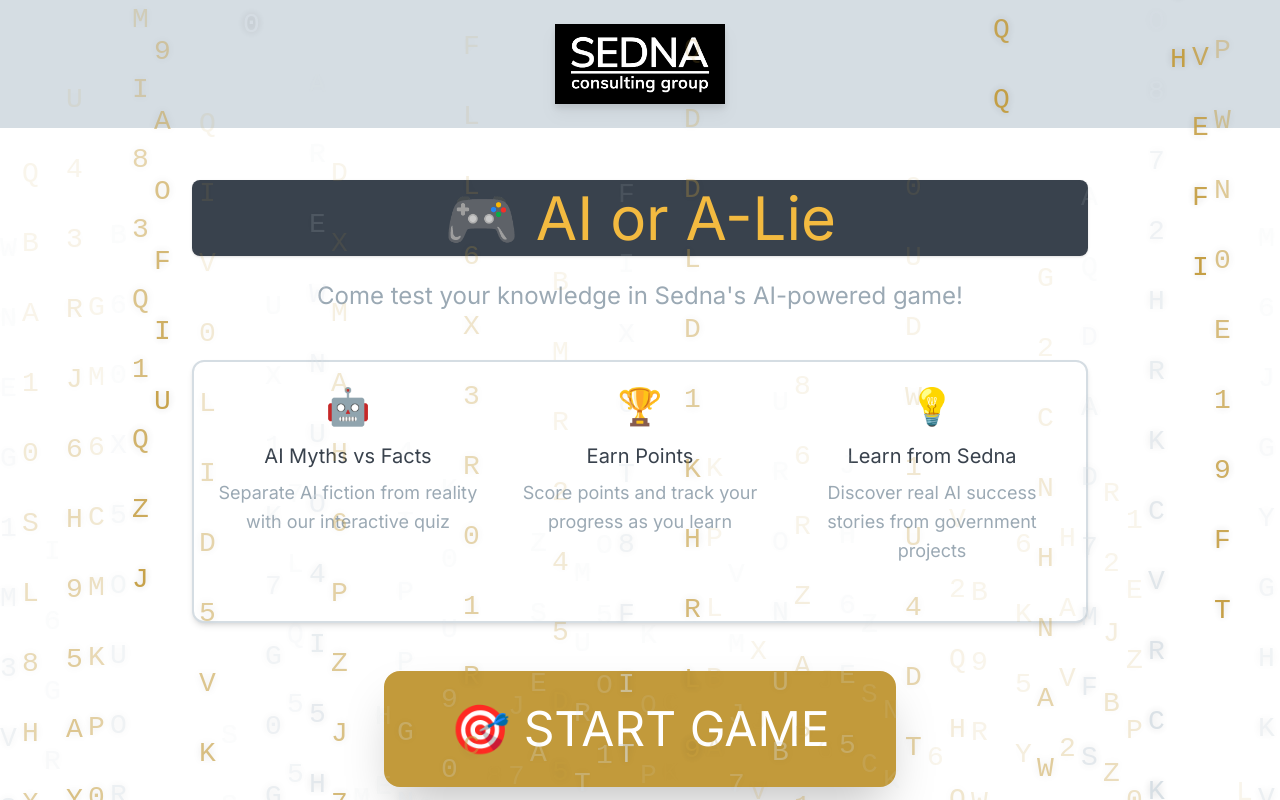
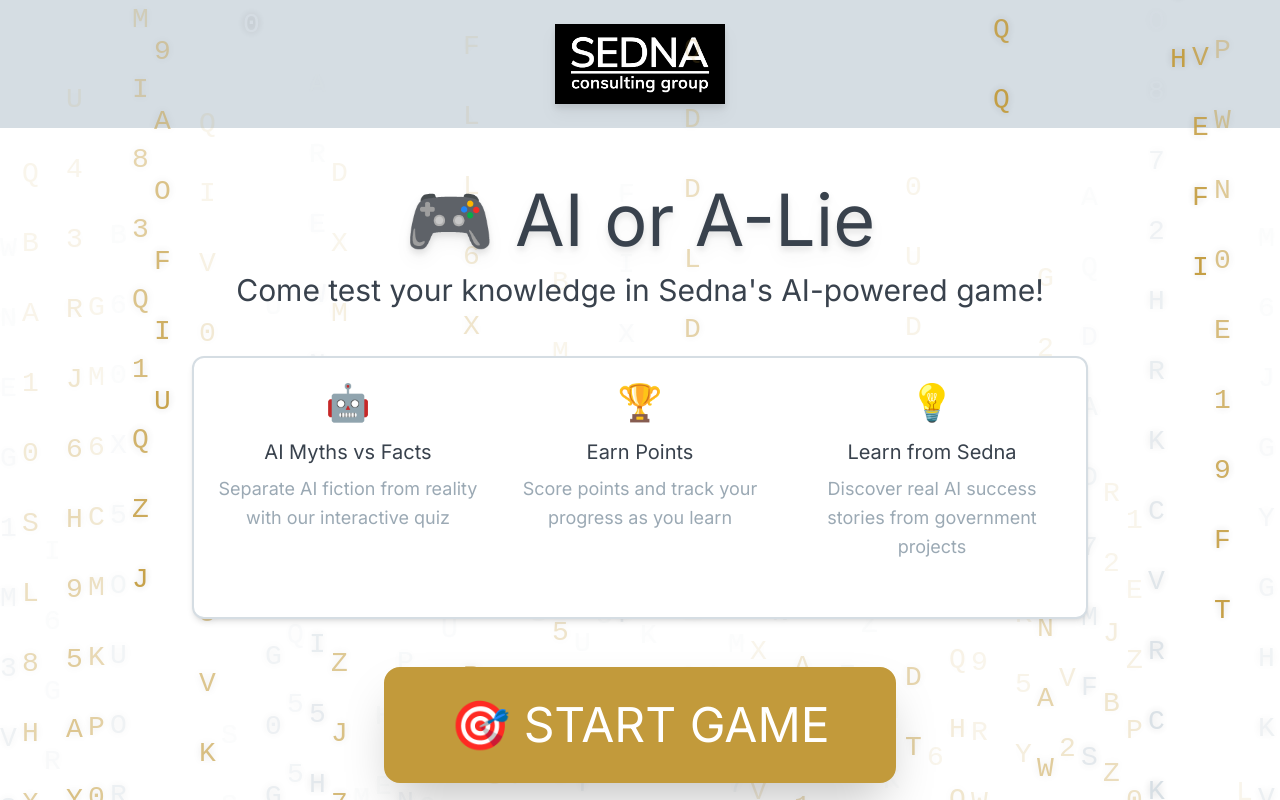
Before and after one commit to nekesuresh/sednagame-small, a SvelteKit app: page / in a window 1280 px wide. Built offline with nearby package versions, Linux system fonts and the light colour scheme.

Commit message:
Fix: Only show one title on main page, use first title's style, and ensure matrix is behind all content

```diff
--- a/src/routes/+page.svelte
+++ b/src/routes/+page.svelte
@@ -152,7 +152,7 @@
 </style>
 
 <div class="page-container">
-	<div class="matrix-rain">
+	<div class="matrix-rain" style="z-index:0; pointer-events:none;">
 		{#each columns as col}
 			<div
 				class="matrix-col"
@@ -166,20 +166,19 @@
 							opacity: {Math.max(0.1, 1 - (col.trail.length - j) / col.trail.length)};
 							transform: translateY({col.y - (col.trail.length - j) * fontSize}px);
 						"
-						>{char}</span>
+					>{char}</span>
 				{/each}
 			</div>
 		{/each}
 	</div>
-	<!-- Remove the .header-content block and its children, keep only the second title/description section -->
-	<div class="min-h-screen bg-gradient-to-br from-sedna-cool-blue via-sedna-dark-blue to-sedna-navy flex items-center justify-center p-4">
+	<div class="min-h-screen bg-gradient-to-br from-sedna-cool-blue via-sedna-dark-blue to-sedna-navy flex items-center justify-center p-4" style="position:relative; z-index:2;">
 		<div class="max-w-4xl mx-auto text-center">
 			<!-- Logo/Header -->
 			<div class="text-center mb-12">
-				<h1 class="sedna-header mb-6">
+				<h1 class="text-5xl md:text-7xl font-retro-bold text-sedna-orange mb-4 drop-shadow-lg">
 					🎮 AI or A-Lie
 				</h1>
-				<p class="sedna-subheader">
+				<p class="text-2xl md:text-3xl font-retro text-sedna-light-grey mb-8">
 					Come test your knowledge in Sedna's AI-powered game!
 				</p>
 			</div>
--- a/src/routes/setup/+page.svelte
+++ b/src/routes/setup/+page.svelte
@@ -83,26 +83,8 @@
 	<title>Setup - AI or A-Lie</title>
 </svelte:head>
 
-<div class="page-container">
-	<div class="matrix-rain pointer-events-none">
-		{#each columns as col}
-			<div
-				class="matrix-col"
-				style="left: {col.x}px; top: 0; height: 100vh;"
-			>
-				{#each col.trail as char, j}
-					<span
-						class="matrix-char"
-						style="
-							color: {col.color};
-							opacity: {Math.max(0.1, 1 - (col.trail.length - j) / col.trail.length)};
-							transform: translateY({col.y - (col.trail.length - j) * fontSize}px);"
-					>{char}</span>
-				{/each}
-			</div>
-		{/each}
-	</div>
-	<div class="header-content">
+<div class="sedna-section-bg min-h-screen overflow-y-auto flex items-center justify-center">
+	<div class="w-full max-w-lg mx-auto py-8">
 		<div class="text-center mb-8">
 			<h1 class="sedna-header mb-4 flex items-center justify-center gap-3 whitespace-nowrap text-3xl md:text-4xl lg:text-5xl">
 				<span>🎮</span>
@@ -112,7 +94,6 @@
 				Tell us about yourself to personalize your AI learning experience
 			</p>
 		</div>
-		<div class="w-full max-w-lg mx-auto">
 		<div class="sedna-card p-6">
 			<form on:submit|preventDefault={handleSubmit} class="space-y-5">
 				<!-- Difficulty selection FIRST -->
@@ -234,7 +215,7 @@
 				</div>
 				<div>
 					<label for="phone" class="block text-xl font-retro-bold text-sedna-navy mb-3">
-							�� Phone Number
+						📱 Phone Number
 					</label>
 					<input
 						id="phone"
@@ -346,42 +327,3 @@
 		</div>
 	</div>
 </div>
-</div>
-
-<style>
-.page-container {
-  position: relative;
-  background: transparent;
-  min-height: 100vh;
-  width: 100vw;
-  overflow: hidden;
-}
-.matrix-rain {
-  position: fixed;
-  top: 0;
-  left: 0;
-  width: 100vw;
-  height: 100vh;
-  pointer-events: none;
-  z-index: 1;
-}
-.matrix-col {
-  position: absolute;
-  top: 0;
-  will-change: transform;
-}
-.matrix-char {
-  font-family: 'Courier New', monospace;
-  font-size: 28px;
-  opacity: 0.8;
-  user-select: none;
-  display: block;
-  text-shadow: 0 0 8px rgba(0,0,0,0.18);
-}
-.header-content {
-  position: relative;
-  z-index: 3;
-  text-align: center;
-  margin-top: 8vh;
-}
-</style>
```
Lines whose indentation alone changed are shown as unchanged.
